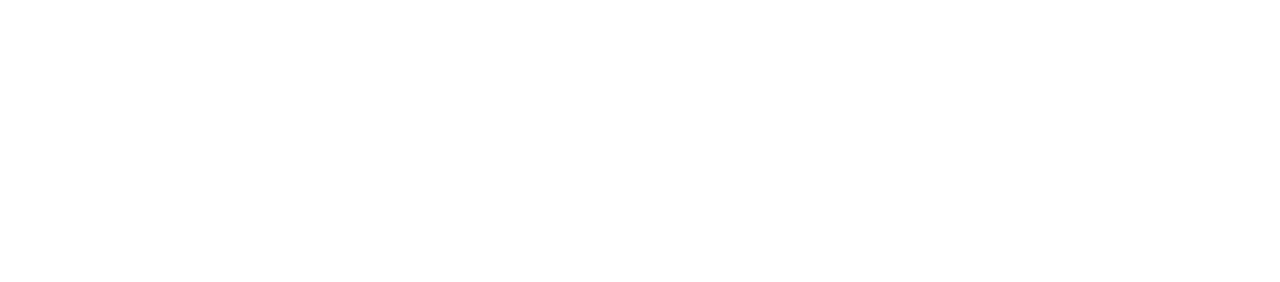
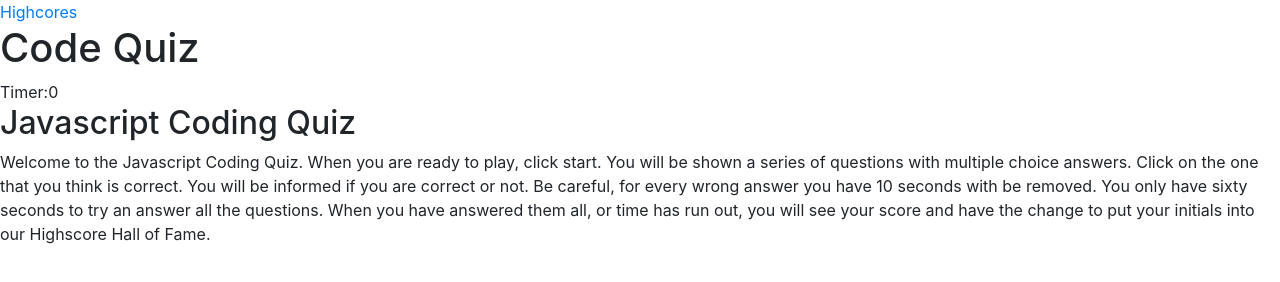
Before and after one commit to danielledaley2196/code-quiz, a plain HTML site: page index.html in a window 1280 px wide. Drawn offline with nearby package versions, Linux system fonts and the light colour scheme.

Commit message:
added initial html

```diff
--- a/index.html
+++ b/index.html
@@ -9,8 +9,17 @@
     <title>Code Quiz</title>
 </head>
 <body>
-    <!-- <h1> that has highscore hyperlink on left and timer on right, code quiz in the middle larger. -->
-    <!-- have title on an h2 and instrcutions with a start button below it -->
+    <!-- <h1> that has highscore hyperlink on left and timer on right, code quiz in the middle larger. Look into span tags to see if they need anything else please -->
+    <header class="header">
+        <a href="highscore.html">Highcores</a>
+        <h1 class="codeQuiz">Code Quiz</h1>
+        <div class="timer">Timer:<span class="countdown">0</span></div>
+    </header>
+    <!-- have title on an h2 and instrcutions with a start button below it, centered -->
+    <div class="theGame">
+        <h2 class="information">Javascript Coding Quiz</h2>
+        <p class="showMe">Welcome to the Javascript Coding Quiz. When you are ready to play, click start. You will be shown a series of questions with multiple choice answers. Click on the one that you think is correct. You will be informed if you are correct or not. Be careful, for every wrong answer you have 10 seconds with be removed. You only have sixty seconds to try an answer all the questions. When you have answered them all, or time has run out, you will see your score and have the change to put your initials into our Highscore Hall of Fame.</p>
+    </div>
     <!-- change h2 to question 2 with four multiole choice answers -->
     <!-- show if correct or not quickly before changeing to next questions -->
     <!-- when game is over, show that, scrore and input field for initials, save to local storage -->
```
